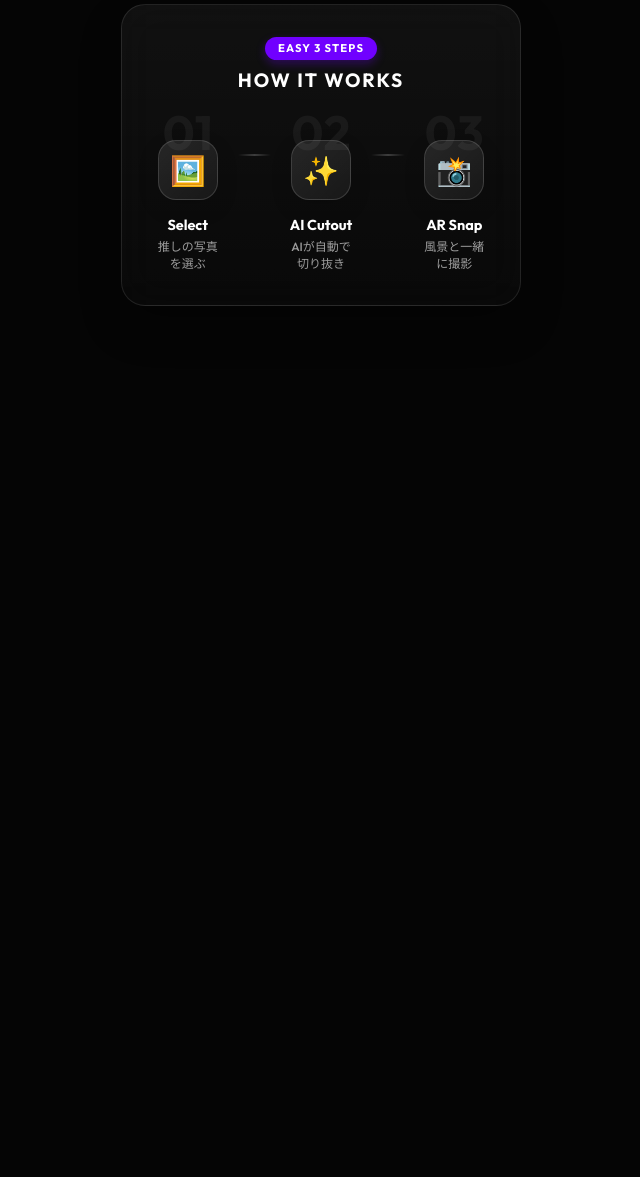
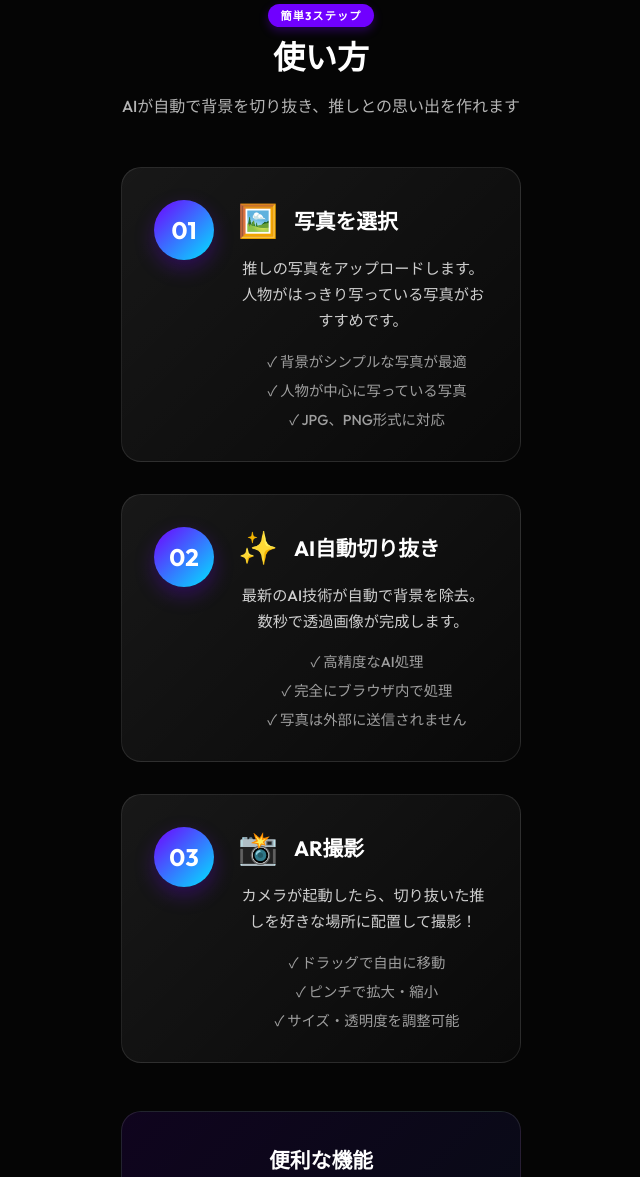
Before and after one commit to eshimi/ARCamera_With, a website built with Vite: page index.html in a window 1280 px wide and 2116 px high. Shown: the part 458-1635 px from the top of the page, without its empty margins (319-959 px from the left). Built offline with nearby package versions, Linux system fonts and the light colour scheme.

Commit message:
Add detailed how-to-use section with step-by-step instructions and features

```diff
--- a/index.html
+++ b/index.html
@@ -10,6 +10,7 @@
   <link rel="preconnect" href="https://fonts.gstatic.com" crossorigin>
   <link href="https://fonts.googleapis.com/css2?family=Outfit:wght@300;500;700&display=swap" rel="stylesheet">
   <link rel="stylesheet" href="./style.css">
+  <link rel="stylesheet" href="./style-detailed.css">
 </head>
 
 <body>
@@ -39,51 +40,97 @@
             <p class="note">写真はデバイス内で安全に処理されます</p>
           </div>
 
-          <!-- How to Use Infographic -->
-          <div class="how-to-use infographic">
-            <div class="infographic-header">
-              <span class="badge">EASY 3 STEPS</span>
-              <h2 class="how-to-title">HOW IT WORKS</h2>
+          <!-- How to Use Section -->
+          <div class="how-to-use detailed">
+            <div class="section-header">
+              <span class="badge">簡単3ステップ</span>
+              <h2 class="section-title">使い方</h2>
+              <p class="section-subtitle">AIが自動で背景を切り抜き、推しとの思い出を作れます</p>
             </div>
 
-            <div class="steps-grid">
+            <div class="steps-container">
               <!-- Step 1 -->
-              <div class="info-card">
-                <div class="step-indicator">
-                  <span class="step-num">01</span>
+              <div class="step-card">
+                <div class="step-number">
+                  <span>01</span>
                 </div>
-                <div class="card-icon">🖼️</div>
-                <div class="card-text">
-                  <h3>Select</h3>
-                  <p>推しの写真を選ぶ</p>
+                <div class="step-content">
+                  <div class="step-header">
+                    <div class="step-icon">🖼️</div>
+                    <h3 class="step-title">写真を選択</h3>
+                  </div>
+                  <p class="step-description">
+                    推しの写真をアップロードします。人物がはっきり写っている写真がおすすめです。
+                  </p>
+                  <ul class="step-tips">
+                    <li>✓ 背景がシンプルな写真が最適</li>
+                    <li>✓ 人物が中心に写っている写真</li>
+                    <li>✓ JPG、PNG形式に対応</li>
+                  </ul>
                 </div>
               </div>
 
-              <div class="flow-line"></div>
-
               <!-- Step 2 -->
-              <div class="info-card">
-                <div class="step-indicator">
-                  <span class="step-num">02</span>
+              <div class="step-card">
+                <div class="step-number">
+                  <span>02</span>
                 </div>
-                <div class="card-icon">✨</div>
-                <div class="card-text">
-                  <h3>AI Cutout</h3>
-                  <p>AIが自動で切り抜き</p>
+                <div class="step-content">
+                  <div class="step-header">
+                    <div class="step-icon">✨</div>
+                    <h3 class="step-title">AI自動切り抜き</h3>
+                  </div>
+                  <p class="step-description">
+                    最新のAI技術が自動で背景を除去。数秒で透過画像が完成します。
+                  </p>
+                  <ul class="step-tips">
+                    <li>✓ 高精度なAI処理</li>
+                    <li>✓ 完全にブラウザ内で処理</li>
+                    <li>✓ 写真は外部に送信されません</li>
+                  </ul>
                 </div>
               </div>
 
-              <div class="flow-line"></div>
+              <!-- Step 3 -->
+              <div class="step-card">
+                <div class="step-number">
+                  <span>03</span>
+                </div>
+                <div class="step-content">
+                  <div class="step-header">
+                    <div class="step-icon">📸</div>
+                    <h3 class="step-title">AR撮影</h3>
+                  </div>
+                  <p class="step-description">
+                    カメラが起動したら、切り抜いた推しを好きな場所に配置して撮影！
+                  </p>
+                  <ul class="step-tips">
+                    <li>✓ ドラッグで自由に移動</li>
+                    <li>✓ ピンチで拡大・縮小</li>
+                    <li>✓ サイズ・透明度を調整可能</li>
+                  </ul>
+                </div>
+              </div>
+            </div>
 
-              <!-- Step 3 -->
-              <div class="info-card">
-                <div class="step-indicator">
-                  <span class="step-num">03</span>
+            <!-- Additional Features -->
+            <div class="features-section">
+              <h3 class="features-title">便利な機能</h3>
+              <div class="features-grid">
+                <div class="feature-item">
+                  <span class="feature-icon">🎨</span>
+                  <h4>細かい調整</h4>
+                  <p>サイズ、透明度、背景の白さを自由に調整</p>
                 </div>
-                <div class="card-icon">📸</div>
-                <div class="card-text">
-                  <h3>AR Snap</h3>
-                  <p>風景と一緒に撮影</p>
+                <div class="feature-item">
+                  <span class="feature-icon">🔒</span>
+                  <h4>プライバシー保護</h4>
+                  <p>すべての処理はブラウザ内で完結</p>
+                </div>
+                <div class="feature-item">
+                  <span class="feature-icon">💾</span>
+                  <h4>高画質保存</h4>
+                  <p>撮影した写真を高画質で保存可能</p>
                 </div>
               </div>
             </div>
--- /dev/null
+++ b/style-detailed.css
@@ -0,0 +1,199 @@
+/* How to Use Section - Detailed */
+.how-to-use.detailed {
+    margin-top: 4rem;
+    margin-bottom: 3rem;
+    width: 100%;
+    max-width: 700px;
+}
+
+.section-header {
+    text-align: center;
+    margin-bottom: 3rem;
+}
+
+.section-title {
+    font-size: 2rem;
+    font-weight: 700;
+    margin: 0.5rem 0 1rem;
+    color: white;
+}
+
+.section-subtitle {
+    font-size: 1rem;
+    color: rgba(255, 255, 255, 0.7);
+    line-height: 1.6;
+    margin: 0;
+}
+
+.steps-container {
+    display: flex;
+    flex-direction: column;
+    gap: 2rem;
+    margin-bottom: 3rem;
+}
+
+.step-card {
+    background: linear-gradient(135deg, rgba(255, 255, 255, 0.08) 0%, rgba(255, 255, 255, 0.02) 100%);
+    border: 1px solid rgba(255, 255, 255, 0.1);
+    border-radius: 20px;
+    padding: 2rem;
+    display: flex;
+    gap: 1.5rem;
+    transition: all 0.3s ease;
+    position: relative;
+    overflow: hidden;
+}
+
+.step-card::before {
+    content: '';
+    position: absolute;
+    top: 0;
+    left: 0;
+    width: 4px;
+    height: 100%;
+    background: linear-gradient(180deg, var(--color-primary), var(--color-accent));
+    opacity: 0;
+    transition: opacity 0.3s ease;
+}
+
+.step-card:hover {
+    border-color: rgba(255, 255, 255, 0.2);
+    transform: translateY(-4px);
+    box-shadow: 0 12px 30px rgba(0, 0, 0, 0.3);
+}
+
+.step-card:hover::before {
+    opacity: 1;
+}
+
+.step-number {
+    flex-shrink: 0;
+    width: 60px;
+    height: 60px;
+    background: linear-gradient(135deg, var(--color-primary), var(--color-accent));
+    border-radius: 50%;
+    display: flex;
+    align-items: center;
+    justify-content: center;
+    font-size: 1.5rem;
+    font-weight: 700;
+    color: white;
+    box-shadow: 0 8px 20px rgba(112, 0, 255, 0.3);
+}
+
+.step-content {
+    flex: 1;
+}
+
+.step-header {
+    display: flex;
+    align-items: center;
+    gap: 1rem;
+    margin-bottom: 1rem;
+}
+
+.step-icon {
+    font-size: 2rem;
+}
+
+.step-title {
+    font-size: 1.3rem;
+    font-weight: 700;
+    color: white;
+    margin: 0;
+}
+
+.step-description {
+    color: rgba(255, 255, 255, 0.8);
+    line-height: 1.7;
+    margin-bottom: 1rem;
+    font-size: 0.95rem;
+}
+
+.step-tips {
+    list-style: none;
+    padding: 0;
+    margin: 0;
+    display: flex;
+    flex-direction: column;
+    gap: 0.5rem;
+}
+
+.step-tips li {
+    color: rgba(255, 255, 255, 0.6);
+    font-size: 0.9rem;
+    padding-left: 0.5rem;
+}
+
+.features-section {
+    background: linear-gradient(135deg, rgba(112, 0, 255, 0.1) 0%, rgba(0, 229, 255, 0.05) 100%);
+    border: 1px solid rgba(255, 255, 255, 0.1);
+    border-radius: 20px;
+    padding: 2rem;
+}
+
+.features-title {
+    font-size: 1.3rem;
+    font-weight: 700;
+    color: white;
+    text-align: center;
+    margin: 0 0 1.5rem;
+}
+
+.features-grid {
+    display: grid;
+    grid-template-columns: repeat(auto-fit, minmax(180px, 1fr));
+    gap: 1.5rem;
+}
+
+.feature-item {
+    text-align: center;
+}
+
+.feature-icon {
+    font-size: 2.5rem;
+    display: block;
+    margin-bottom: 0.5rem;
+}
+
+.feature-item h4 {
+    font-size: 1rem;
+    font-weight: 600;
+    color: white;
+    margin: 0 0 0.5rem;
+}
+
+.feature-item p {
+    font-size: 0.85rem;
+    color: rgba(255, 255, 255, 0.6);
+    line-height: 1.5;
+    margin: 0;
+}
+
+@media (max-width: 600px) {
+    .step-card {
+        flex-direction: column;
+        padding: 1.5rem;
+    }
+
+    .step-number {
+        width: 50px;
+        height: 50px;
+        font-size: 1.2rem;
+    }
+
+    .step-header {
+        flex-direction: column;
+        align-items: flex-start;
+        gap: 0.5rem;
+    }
+
+    .section-title {
+        font-size: 1.5rem;
+    }
+
+    .features-grid {
+        grid-template-columns: 1fr;
+        gap: 1rem;
+    }
+}
```
